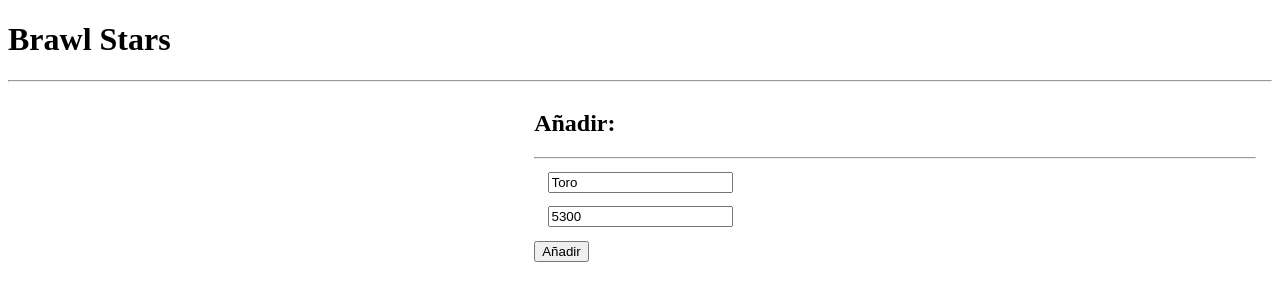
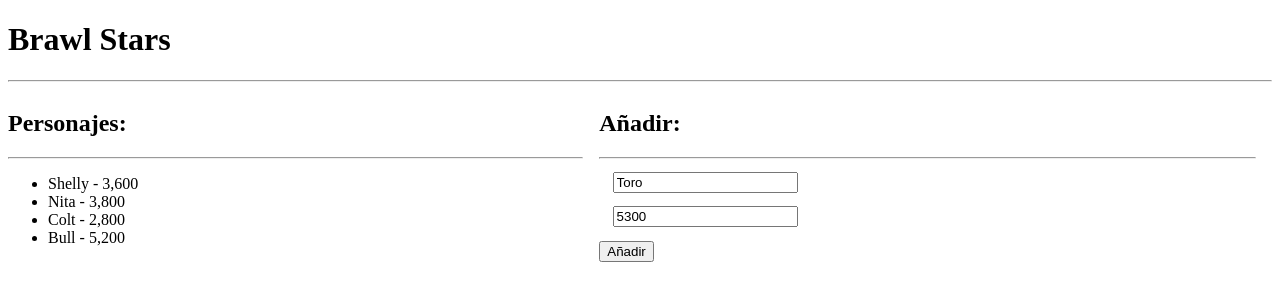
Before and after one commit to joadelvia/angularClases, an Angular app: page / in a window 1280 px wide. Shown: the top 300 px of the page. Built offline with nearby package versions, Linux system fonts and the light colour scheme.

Commit message:
Eliminada la ocultación del componente

```diff
--- a/src/app/brawl-stars/main-page/main-page.component.css
+++ b/src/app/brawl-stars/main-page/main-page.component.css
@@ -9,6 +9,3 @@
     display: block;
     margin: 1em;
 }
-.hidden{
-    display: none;
-}
--- a/src/app/brawl-stars/main-page/main-page.component.html
+++ b/src/app/brawl-stars/main-page/main-page.component.html
@@ -3,7 +3,7 @@
 <div class="row">
     <div class="col">
         <!-- <app-personajes [personajes]="personajes"></app-personajes> -->
-        <app-personajes class="hidden"></app-personajes>
+        <app-personajes></app-personajes>
     </div>
     <!--
         Recibiendo personajes como un input del padre (main-page.component) al hijo
```
